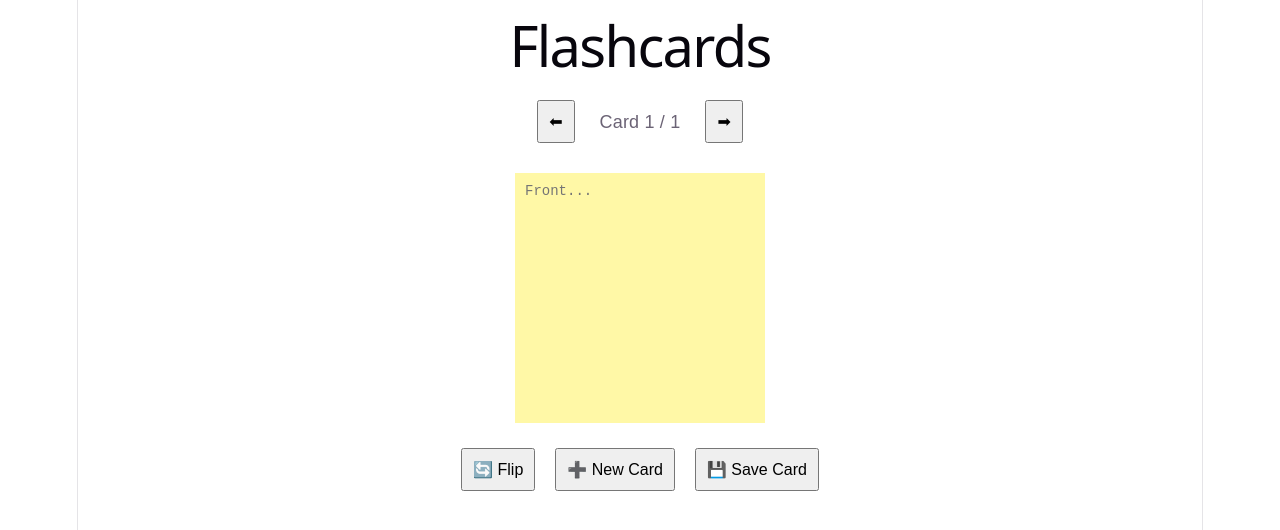
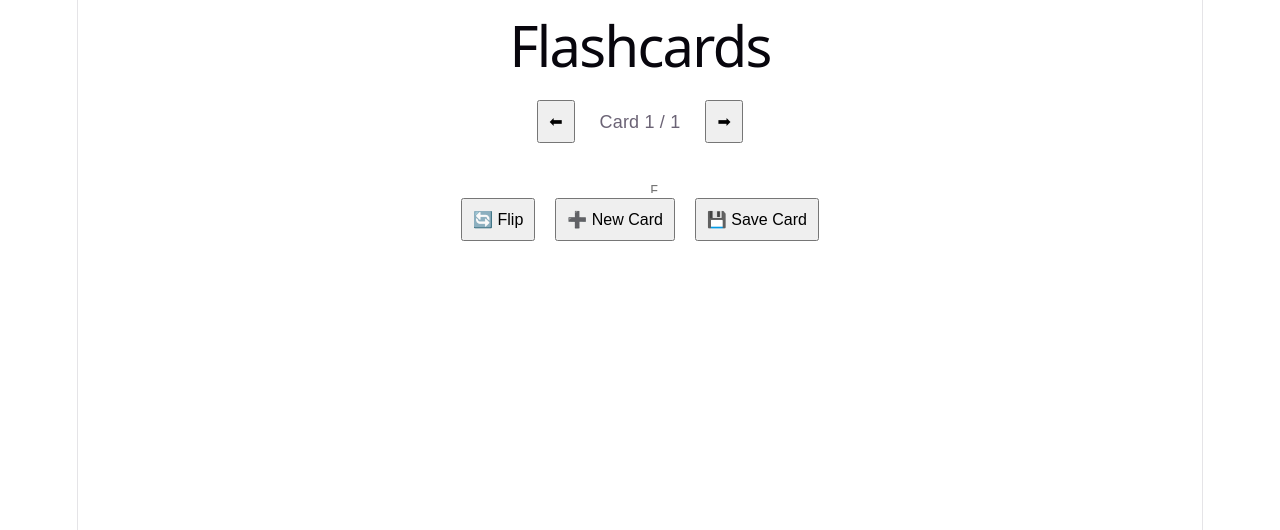
Before and after one commit to MichaelGalloway404/NoteCards, a React (Vite) app: page / in a window 1280 px wide. Shown: the top 530 px of the page. Built offline with nearby package versions, Linux system fonts and the light colour scheme; no server answers.

Commit message:
made cards fit content

```diff
--- a/src/App.css
+++ b/src/App.css
@@ -33,8 +33,8 @@ button {
   margin-top: 20px;
 }
 .card {
-  width: 250px;
-  height: 250px;
+  width: fit-content;
+  height: fit-content;
   position: relative;
   transform-style: preserve-3d;
   transition: transform 0.5s;
```
